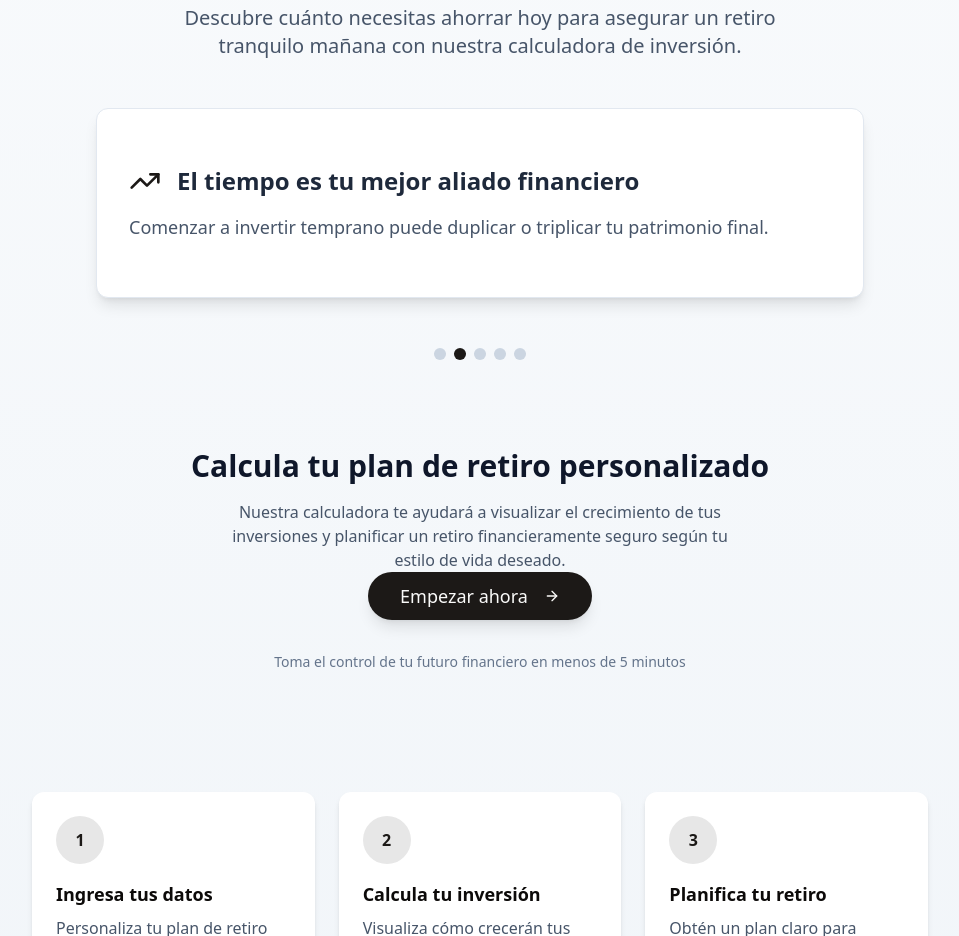
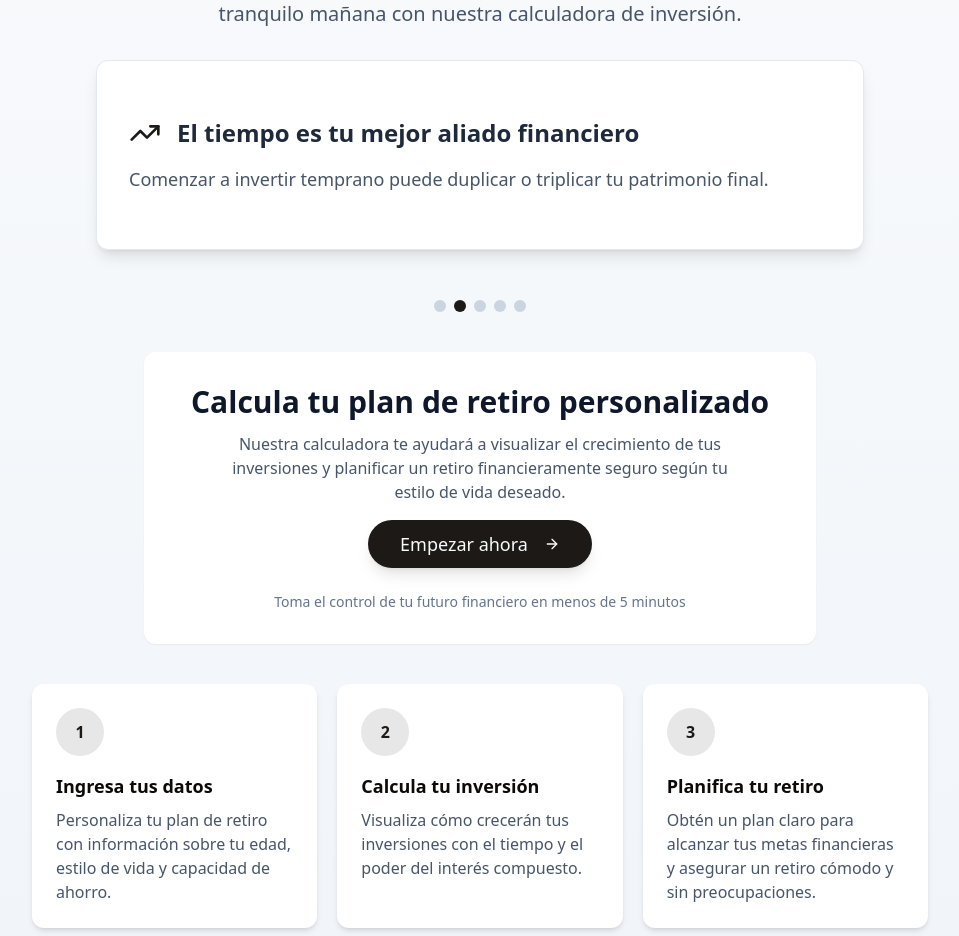
Before and after one commit to juanicole1809/calculadora-inversion, a Next.js app: page / in a window 1280 px wide. Shown: the part 156-1092 px from the top of the page, without its empty margins (160-1119 px from the left). Built offline with nearby package versions, Linux system fonts and the light colour scheme.

Commit message:
Versionando 0.3.1: Mejoras en landing page de espacios

```diff
--- a/src/app/page.tsx
+++ b/src/app/page.tsx
@@ -52,8 +52,8 @@ export default function Home() {
 
   return (
     <div className="min-h-screen bg-gradient-to-b from-slate-50 to-slate-100">
-      <div className="container mx-auto px-4 py-12 md:py-24">
-        <div className="max-w-4xl mx-auto text-center mb-12">
+      <div className="container mx-auto px-4 py-8 md:py-16">
+        <div className="max-w-4xl mx-auto text-center mb-8">
           <h1 className="text-3xl md:text-5xl font-bold tracking-tight mb-4 text-slate-900">
             Planifica tu retiro con confianza
           </h1>
@@ -63,7 +63,7 @@ export default function Home() {
         </div>
 
         {/* Phrases Carousel */}
-        <div className="max-w-3xl mx-auto mb-16">
+        <div className="max-w-3xl mx-auto mb-10">
           <div className="relative h-64 md:h-56">
             {phrases.map((phrase, index) => (
               <Card
@@ -99,19 +99,19 @@ export default function Home() {
         </div>
 
         {/* CTA Section */}
-        <div className="text-center space-y-8 py-6 max-w-2xl mx-auto">
-          <div className="space-y-4">
+        <div className="text-center space-y-6 max-w-2xl mx-auto bg-white p-8 rounded-xl shadow-sm">
+          <div className="space-y-3">
             <h2 className="text-2xl md:text-3xl font-bold text-slate-900">
               Calcula tu plan de retiro personalizado
             </h2>
-            <p className="text-slate-600 max-w-lg mx-auto">
+            <p className="text-slate-600 max-w-lg mx-auto mb-6">
               Nuestra calculadora te ayudará a visualizar el crecimiento de tus inversiones y planificar un retiro
               financieramente seguro según tu estilo de vida deseado.
             </p>
           </div>
 
           <Link href="/calculadora" passHref>
-            <Button size="lg" className="px-8 py-6 text-lg rounded-full shadow-lg hover:shadow-xl transition-all">
+            <Button size="lg" className="px-8 py-6 text-lg rounded-full shadow-lg hover:shadow-xl transition-all mt-4">
               Empezar ahora
               <ArrowRight className="ml-2" size={20} />
             </Button>
@@ -120,8 +120,8 @@ export default function Home() {
           <p className="text-sm text-slate-500 mt-4">Toma el control de tu futuro financiero en menos de 5 minutos</p>
         </div>
 
-        <div className="mt-16 md:mt-24 max-w-4xl mx-auto">
-          <div className="grid md:grid-cols-3 gap-6">
+        <div className="mt-10 max-w-4xl mx-auto">
+          <div className="grid md:grid-cols-3 gap-5">
             <div className="bg-white p-6 rounded-lg shadow-md">
               <div className="w-12 h-12 bg-primary/10 rounded-full flex items-center justify-center mb-4">
                 <span className="text-primary font-bold">1</span>
```
